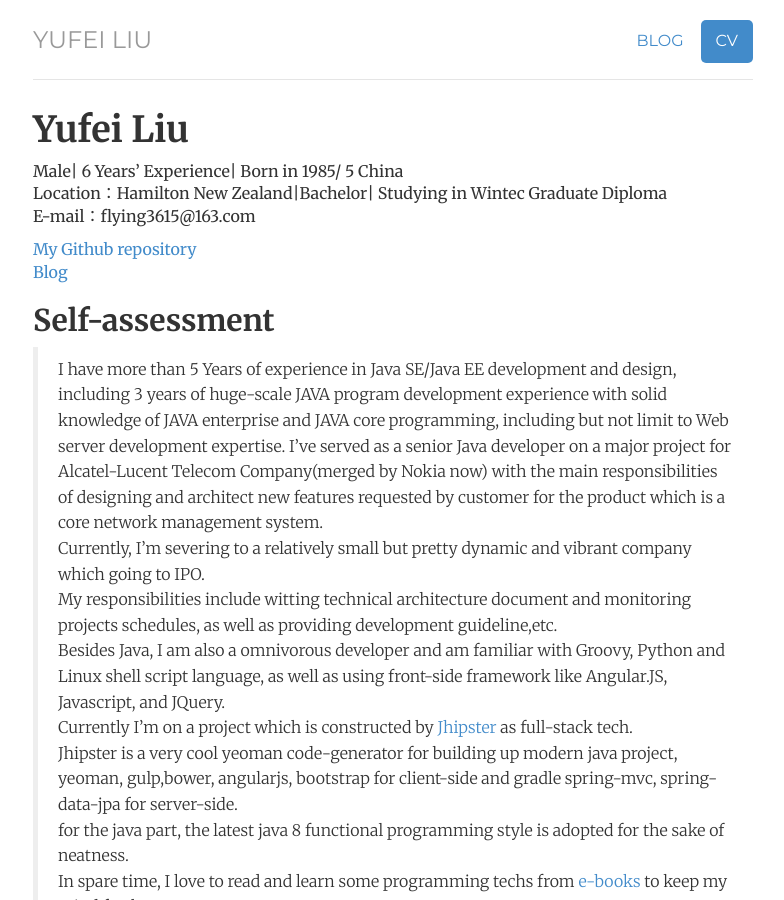
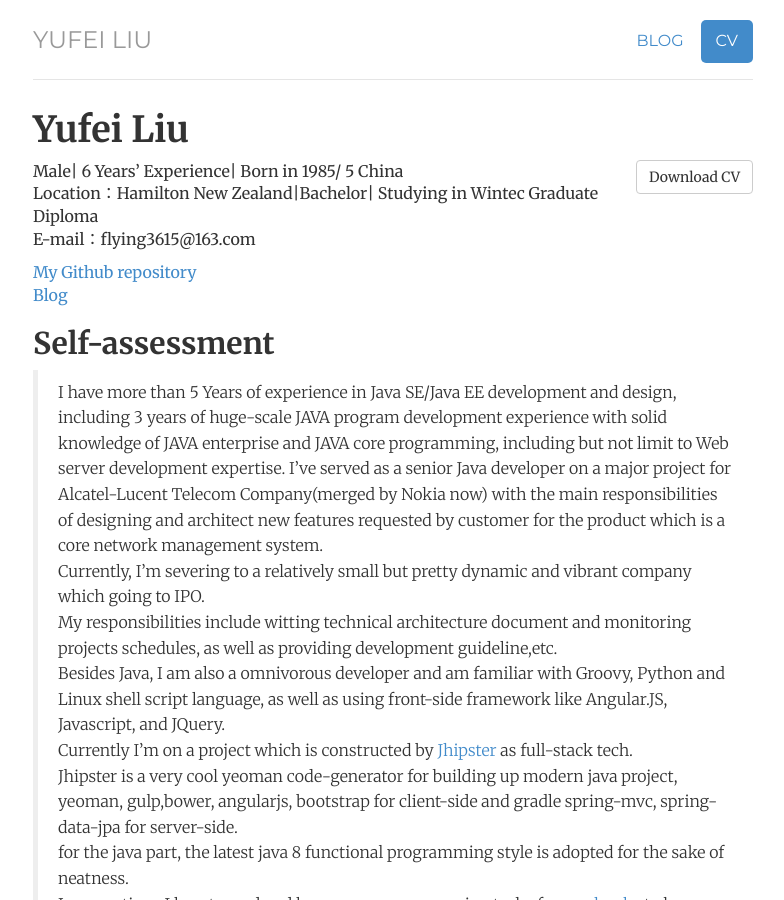
Before and after one commit to flying3615/flying3615.github.io, a Jekyll site: the page built from cv/index.html, in a window 1280 px wide and 900 px high. Shown: the whole window, without its empty margins (247-1031 px from the left). Built offline with Jekyll 4.4.1, drawn with Linux system fonts in a browser that asks for light colours.

Commit message:
cv download

```diff
--- a/cv/index.html
+++ b/cv/index.html
@@ -8,6 +8,7 @@ blog: passive
 ---
 <html><head><meta charset="utf-8"><title>Untitled Document.md</title><style></style></head><body id="preview">
 <h1><a id="Yufei_Liu_0"></a>Yufei Liu</h1>
+<a href="./cv_Yufei.pdf" class="btn btn-default pull-right" title="Download CV as PDF">Download CV</a>
 <p>Male| 6 Years’ Experience| Born in 1985/ 5 China<br>
     Location：Hamilton New Zealand|Bachelor| Studying in Wintec Graduate Diploma<br>
     E-mail：flying3615@163.com</p>
```
Also changed, not shown: 1 other file.
